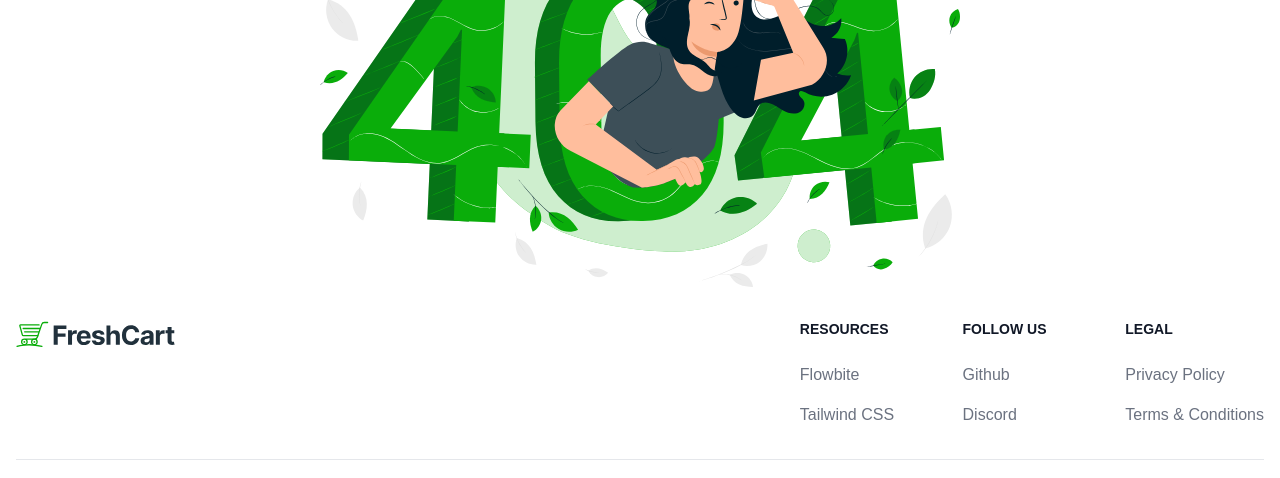
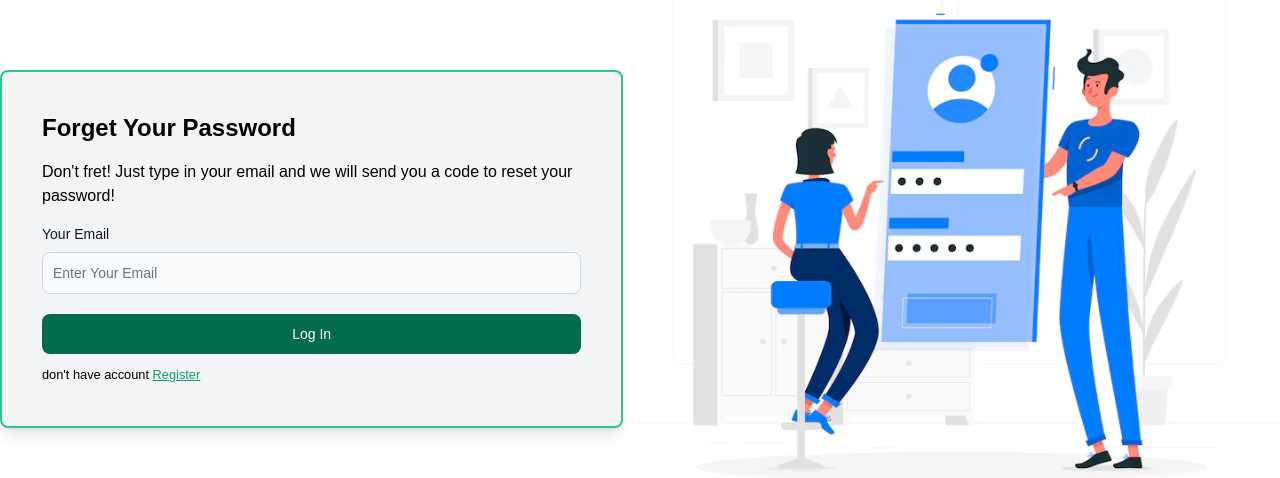
Before and after one commit to Mohamed-Fawzy15/Freshcart, a React (Vite) app: page /forgetpassword in a window 1280 px wide. Shown: the part 151-629 px from the top of the page. Built offline with nearby package versions, Linux system fonts and the light colour scheme; a web font is replaced by a local one.

Commit message:
forget and recive code

```diff
--- /dev/null
+++ b/src/Pages/ForgetPassword/ForgetPassword.jsx
@@ -0,0 +1,115 @@
+import { Helmet } from "react-helmet";
+import "./ForgetPassword.module.css";
+import { useFormik } from "formik";
+import { Link, useNavigate } from "react-router-dom";
+import * as Yup from "yup";
+import axios from "axios";
+import { useState } from "react";
+import image from "../../assets/mobile-login-concept-illustration_114360-83.avif";
+import { motion } from "framer-motion";
+
+export default function ForgetPassword() {
+  const [isLoading, setIsLoading] = useState(false);
+  const navigate = useNavigate();
+
+  const initialValues = {
+    email: "",
+  };
+
+  const validationSchema = Yup.object({
+    email: Yup.string().required("Email Is Required").email(),
+  });
+
+  const handleForgetPassword = async (values) => {
+    setIsLoading(true);
+    await axios
+      .post(
+        "https://ecommerce.routemisr.com/api/v1/auth/forgotPasswords",
+        values
+      )
+      .then((res) => {
+        console.log(res.data);
+        if (res.data?.statusMsg === "success") {
+          navigate("/resetcode");
+          setIsLoading(false);
+        }
+      })
+      .catch((err) => {
+        console.error(err);
+        setIsLoading(false);
+      });
+  };
+
+  const formik = useFormik({
+    initialValues,
+    validationSchema,
+    onSubmit: handleForgetPassword,
+  });
+  return (
+    <div className="flex justify-center items-center h-[90vh]">
+      <Helmet>
+        <title>Forget Password</title>
+      </Helmet>
+
+      <motion.div
+        initial={{ y: -200, opacity: 0 }}
+        animate={{ y: 0, opacity: 1 }}
+        transition={{ duration: 2 }}
+        className="rounded-lg bg-gray-100 p-10 shadow-lg border-2 border-green-400"
+      >
+        <h2 className="capitalize text-2xl font-semibold">
+          forget your password
+        </h2>
+        <p className="my-4">
+          Don&apos;t fret! Just type in your email and we will send you a code
+          to reset your password!
+        </p>
+        <form onSubmit={formik.handleSubmit}>
+          <div className="mb-5">
+            <label
+              htmlFor="email"
+              className="block mb-2 text-sm font-medium text-gray-900 dark:text-white"
+            >
+              Your Email
+            </label>
+            <input
+              type="email"
+              id="email"
+              name="email"
+              className="input-style"
+              placeholder="Enter Your Email"
+              onChange={formik.handleChange}
+              value={formik.values.email}
+              onBlur={formik.handleBlur}
+            />
+            {formik.touched.email && formik.errors.email && (
+              <p className="text-red-500">{formik.errors.email}</p>
+            )}
+          </div>
+
+          {isLoading ? (
+            <button className="btn-main">loading...</button>
+          ) : (
+            <button
+              type="submit"
+              className="btn-main mt-0"
+              disabled={!formik.isValid}
+            >
+              Log In
+            </button>
+          )}
+          <small>
+            don&apos;t have account{" "}
+            <Link to={"/register"} className="text-green-500 underline">
+              Register
+            </Link>
+          </small>
+        </form>
+      </motion.div>
+
+      <div>
+        <img src={image} className="w-full" alt="forget password image" />
+      </div>
+    </div>
+  );
+}
--- /dev/null
+++ b/src/Pages/ResetCode/ResetCode.jsx
@@ -0,0 +1,171 @@
+import { Helmet } from "react-helmet";
+import { motion } from "framer-motion";
+import { useFormik } from "formik";
+import * as Yup from "yup";
+import axios from "axios";
+import { useState } from "react";
+
+export default function ResetCode() {
+  const [isLoading, setIsLoading] = useState(false);
+
+  const initialValues = {
+    resetCode: ["", "", "", "", "", ""],
+  };
+
+  const validationSchema = Yup.object({
+    resetCode: Yup.array()
+      .of(Yup.number().required("Digit is required"))
+      .length(6, "Reset code must be 6 digits"),
+  });
+
+  const handleResetCode = async (values) => {
+    setIsLoading(true);
+
+    const resetCode = values.resetCode.join("");
+
+    await axios
+      .post("https://ecommerce.routemisr.com/api/v1/auth/verifyResetCode", {
+        resetCode,
+      })
+      .then((res) => {
+        console.log(res.data);
+        setIsLoading(false);
+      })
+      .catch((err) => {
+        console.error(err);
+        setIsLoading(false);
+      });
+  };
+
+  const formik = useFormik({
+    initialValues,
+    validationSchema,
+    onSubmit: handleResetCode,
+  });
+  return (
+    <div className="container flex justify-center items-center h-[90vh]">
+      <Helmet>
+        <title>Forget Password</title>
+      </Helmet>
+
+      <motion.div
+        initial={{ y: -200, opacity: 0 }}
+        animate={{ y: 0, opacity: 1 }}
+        transition={{ duration: 2 }}
+        className="rounded-lg bg-gray-100 p-10 shadow-lg border-2 border-green-400 w-1/3 "
+      >
+        <h2 className="capitalize text-2xl font-semibold">
+          Reset code sent to your email
+        </h2>
+        <form
+          onSubmit={formik.handleSubmit}
+          className="w-full flex gap-2 justify-center items-center flex-col"
+        >
+          <div className="mb-5  ">
+            <label
+              htmlFor="resetCode"
+              className="block my-2 text-sm font-medium text-gray-900 dark:text-white"
+            >
+              Enter The Code
+            </label>
+            {/* <div className="flex gap-2 justify-center items-center">
+              <input
+                type="tel"
+                id="tel"
+                name="tel"
+                className="input-style text-center "
+                placeholder="o"
+                onChange={formik.handleChange}
+                value={formik.values.email}
+                onBlur={formik.handleBlur}
+              />
+              <input
+                type="tel"
+                id="tel"
+                name="tel"
+                className="input-style  text-center "
+                placeholder="o"
+                onChange={formik.handleChange}
+                value={formik.values.email}
+                onBlur={formik.handleBlur}
+              />
+              <input
+                type="tel"
+                id="tel"
+                name="tel"
+                className="input-style  text-center "
+                placeholder="o"
+                onChange={formik.handleChange}
+                value={formik.values.email}
+                onBlur={formik.handleBlur}
+              />
+              <input
+                type="tel"
+                id="tel"
+                name="tel"
+                className="input-style  text-center "
+                placeholder="o"
+                onChange={formik.handleChange}
+                value={formik.values.email}
+                onBlur={formik.handleBlur}
+              />
+              <input
+                type="tel"
+                id="tel"
+                name="tel"
+                className="input-style  text-center "
+                placeholder="o"
+                onChange={formik.handleChange}
+                value={formik.values.email}
+                onBlur={formik.handleBlur}
+              />
+              <input
+                type="tel"
+                id="tel"
+                name="tel"
+                className="input-style text-center "
+                placeholder="o"
+                onChange={formik.handleChange}
+                value={formik.values.email}
+                onBlur={formik.handleBlur}
+              />
+            </div> */}
+            <div className="flex gap-2 justify-center items-center">
+              {[0, 1, 2, 3, 4, 5].map((index) => (
+                <input
+                  key={index}
+                  type="tel"
+                  id={`resetCode-${index}`}
+                  name={`resetCode[${index}]`}
+                  className="input-style text-center"
+                  placeholder="0"
+                  maxLength={1}
+                  onChange={(e) => {
+                    const value = e.target.value;
+                    const newResetCode = [...formik.values.resetCode];
+                    newResetCode[index] = value;
+                    formik.setFieldValue("resetCode", newResetCode);
+                  }}
+                  value={formik.values.resetCode[index]}
+                  onBlur={formik.handleBlur}
+                />
+              ))}
+            </div>
+          </div>
+
+          {isLoading ? (
+            <button className="btn-main">loading...</button>
+          ) : (
+            <button
+              type="submit"
+              className="btn-main mt-0"
+              disabled={!formik.isValid || !formik.dirty}
+            >
+              Verify Code
+            </button>
+          )}
+        </form>
+      </motion.div>
+    </div>
+  );
+}
```
Also changed, not shown: src/App.jsx (+11 -1 lines), src/Pages/ForgetPassword/ForgetPassword.module.css (added), src/assets/mobile-login-concept-illustration_114360-83.avif (added).
